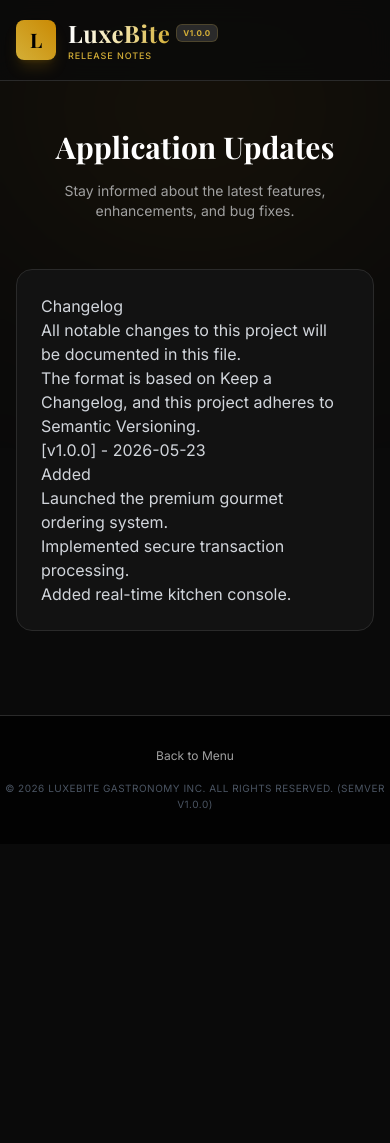
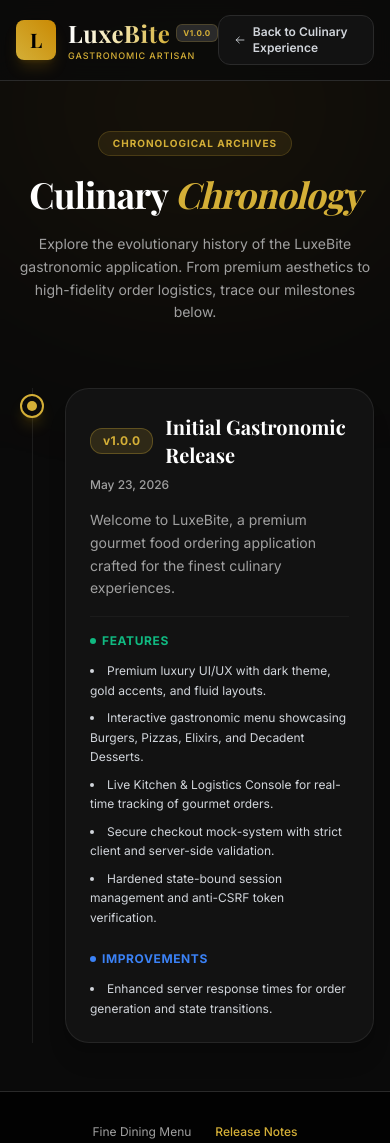
Before and after one commit to agungjies1105/bwai-2026-jakarta, a website: page public/release-notes.html in a window 390 px wide. Shown: the top 1143 px of the page. Before the commit the page ends 844 px from the top, so only its background shows below. Drawn offline with nearby package versions, Linux system fonts and the light colour scheme; a web font is replaced by a local one.

Commit message:
feat: add static release notes page and configure routes

```diff
--- a/public/release-notes.html
+++ b/public/release-notes.html
@@ -3,90 +3,160 @@
 <head>
   <meta charset="UTF-8">
   <meta name="viewport" content="width=device-width, initial-scale=1.0">
-  <title>LuxeBite | Release Notes</title>
-  <meta name="description" content="Release notes and updates for LuxeBite Gastronomic Artisan Culinary.">
+  <title>LuxeBite | Culinary Chronology & Release Notes</title>
+  <meta name="description" content="Explore the culinary chronology of LuxeBite. Track our latest gastronomic features, UI enhancements, and system upgrades.">
 
+  <!-- Premium Typography -->
   <link rel="preconnect" href="https://fonts.googleapis.com">
   <link rel="preconnect" href="https://fonts.gstatic.com" crossorigin>
   <link href="https://fonts.googleapis.com/css2?family=Inter:wght@300;400;500;600;700&family=Playfair+Display:ital,wght@0,400;0,600;0,700;1,400&display=swap" rel="stylesheet">
 
+  <!-- Compiled Tailwind Stylesheet -->
   <link rel="stylesheet" href="/dist/output.css">
-  <script src="https://cdn.jsdelivr.net/npm/marked/marked.min.js"></script>
+
+  <style>
+    .no-scrollbar::-webkit-scrollbar {
+      display: none;
+    }
+    .no-scrollbar {
+      -ms-overflow-style: none;
+      scrollbar-width: none;
+    }
+  </style>
 </head>
 <body class="h-full font-sans antialiased bg-luxury-dark selection:bg-luxury-gold selection:text-black">
 
+  <!-- Main Application Wrapper -->
   <div class="relative min-h-screen flex flex-col justify-between overflow-x-hidden">
 
+    <!-- Top Decorative Gradient Glow -->
     <div class="absolute top-0 left-1/2 -translate-x-1/2 w-full max-w-7xl h-[350px] bg-gradient-to-b from-amber-500/10 to-transparent blur-[120px] pointer-events-none"></div>
 
     <!-- Header Navigation -->
     <header class="sticky top-0 z-40 bg-luxury-dark/80 backdrop-blur-md border-b border-luxury-border">
       <div class="max-w-7xl mx-auto px-4 sm:px-6 lg:px-8 h-20 flex items-center justify-between">
-        <a href="/" class="flex items-center space-x-3 group">
+
+        <!-- Brand Logo & Title -->
+        <a href="/" class="flex items-center space-x-3 group" id="nav-brand-logo">
           <div class="w-10 h-10 rounded-lg bg-gradient-to-tr from-luxury-gold to-yellow-600 flex items-center justify-center shadow-lg shadow-yellow-600/20 group-hover:scale-105 transition-transform duration-300">
             <span class="font-serif font-bold text-xl text-black">L</span>
           </div>
           <div class="flex flex-col">
             <div class="flex items-center space-x-1.5">
               <span class="font-serif text-2xl font-bold tracking-wide text-transparent bg-clip-text bg-gradient-to-r from-white via-luxury-goldLight to-luxury-gold group-hover:opacity-95 transition-opacity">LuxeBite</span>
-              <span class="px-1.5 py-0.5 rounded-md bg-luxury-border text-[8px] text-luxury-gold border border-luxury-gold/20 font-bold uppercase tracking-wider">v1.0.0</span>
+              <span id="header-version-badge" class="px-1.5 py-0.5 rounded-md bg-luxury-border text-[8px] text-luxury-gold border border-luxury-gold/20 font-bold uppercase tracking-wider">v1.0.0</span>
             </div>
-            <span class="text-[9px] uppercase tracking-widest text-luxury-gold font-medium">Release Notes</span>
+            <span class="text-[9px] uppercase tracking-widest text-luxury-gold font-medium">Gastronomic Artisan</span>
           </div>
         </a>
+
+        <!-- Back to Experience Button -->
+        <a
+          href="/"
+          class="flex items-center space-x-2 px-4 py-2 rounded-xl bg-luxury-card border border-luxury-border hover:border-luxury-gold/50 text-xs font-semibold text-gray-300 hover:text-white transition-all duration-300"
+        >
+          <svg xmlns="http://www.w3.org/2000/svg" class="w-4 h-4" fill="none" viewBox="0 0 24 24" stroke="currentColor" stroke-width="2">
+            <path stroke-linecap="round" stroke-linejoin="round" d="M10 19l-7-7m0 0l7-7m-7 7h18" />
+          </svg>
+          <span>Back to Culinary Experience</span>
+        </a>
+
       </div>
     </header>
 
-    <!-- Main Content -->
+    <!-- Main Dynamic Container -->
     <main class="flex-grow max-w-4xl w-full mx-auto px-4 sm:px-6 lg:px-8 py-12 z-10">
 
-      <div class="text-center mb-12">
-        <h1 class="font-serif text-3xl sm:text-4xl font-bold text-white mb-4">Application Updates</h1>
-        <p class="text-luxury-textMuted text-sm">Stay informed about the latest features, enhancements, and bug fixes.</p>
+      <!-- Page Title / Hero -->
+      <div class="text-center space-y-4 mb-16 relative">
+        <span class="inline-flex px-3.5 py-1 rounded-full bg-luxury-gold/10 border border-luxury-gold/20 text-[10px] uppercase font-bold tracking-widest text-luxury-gold">Chronological Archives</span>
+        <h1 class="font-serif text-4xl sm:text-6xl font-bold tracking-tight text-white leading-tight">
+          Culinary <span class="italic text-luxury-gold">Chronology</span>
+        </h1>
+        <p class="text-sm text-luxury-textMuted leading-relaxed max-w-xl mx-auto">
+          Explore the evolutionary history of the LuxeBite gastronomic application. From premium aesthetics to high-fidelity order logistics, trace our milestones below.
+        </p>
       </div>
 
-      <div class="space-y-8" id="release-notes-container">
-        <!-- Rendered markdown goes here -->
-        <div class="bg-luxury-card border border-luxury-border rounded-2xl p-6 md:p-8">
-          <div class="prose prose-invert prose-sm max-w-none text-gray-300" id="markdown-content">
-            <div class="flex justify-center items-center py-12">
-              <div class="w-8 h-8 rounded-full border-2 border-t-luxury-gold border-r-transparent border-b-transparent border-l-transparent animate-spin"></div>
+      <!-- Timeline Container -->
+      <div class="relative border-l border-luxury-border/60 ml-4 sm:ml-8 pl-8 sm:pl-12 space-y-16" id="changelog-timeline">
+        <!-- AGENT_INSERT_NEW_RELEASES_HERE -->
+
+        <!-- Release Card v1.0.0 -->
+        <div class="relative group animate-[fadeIn_0.5s_ease-out]">
+          <!-- Glowing Timeline Node -->
+          <div class="absolute -left-[45px] sm:-left-[61px] top-1.5 w-6 h-6 rounded-full bg-luxury-dark border-2 border-luxury-gold flex items-center justify-center shadow-lg shadow-yellow-500/20 group-hover:scale-110 transition-transform duration-300">
+            <span class="w-2.5 h-2.5 rounded-full bg-luxury-gold"></span>
+          </div>
+
+          <div class="space-y-4 bg-luxury-card border border-luxury-border/80 rounded-3xl p-6 sm:p-8 hover:border-luxury-gold/30 hover:bg-[#151515] transition-all duration-300 shadow-xl">
+            <div class="flex flex-col sm:flex-row sm:items-center justify-between gap-2">
+              <div class="flex items-center space-x-3">
+                <span class="px-3 py-1 rounded-xl bg-luxury-gold/15 border border-luxury-gold/30 text-xs font-bold text-luxury-gold tracking-wide">
+                  v1.0.0
+                </span>
+                <h2 class="font-serif text-xl sm:text-2xl font-bold text-white">Initial Gastronomic Release</h2>
+              </div>
+              <span class="text-xs text-luxury-textMuted font-medium">May 23, 2026</span>
+            </div>
+
+            <p class="text-sm text-luxury-textMuted leading-relaxed">Welcome to LuxeBite, a premium gourmet food ordering application crafted for the finest culinary experiences.</p>
+
+            <div class="grid grid-cols-1 md:grid-cols-3 gap-6 pt-4 border-t border-luxury-border/40">
+              <!-- Features -->
+              <div class="space-y-3">
+                <h3 class="text-xs font-bold text-[#10B981] uppercase tracking-wider flex items-center space-x-1.5">
+                  <span class="w-1.5 h-1.5 rounded-full bg-[#10B981]"></span>
+                  <span>Features</span>
+                </h3>
+                <ul class="space-y-2">
+                  <li class="text-xs text-gray-300 leading-relaxed list-disc list-inside">Premium luxury UI/UX with dark theme, gold accents, and fluid layouts.</li>
+                  <li class="text-xs text-gray-300 leading-relaxed list-disc list-inside">Interactive gastronomic menu showcasing Burgers, Pizzas, Elixirs, and Decadent Desserts.</li>
+                  <li class="text-xs text-gray-300 leading-relaxed list-disc list-inside">Live Kitchen & Logistics Console for real-time tracking of gourmet orders.</li>
+                  <li class="text-xs text-gray-300 leading-relaxed list-disc list-inside">Secure checkout mock-system with strict client and server-side validation.</li>
+                  <li class="text-xs text-gray-300 leading-relaxed list-disc list-inside">Hardened state-bound session management and anti-CSRF token verification.</li>
+                </ul>
+              </div>
+
+              <!-- Improvements -->
+              <div class="space-y-3">
+                <h3 class="text-xs font-bold text-[#3B82F6] uppercase tracking-wider flex items-center space-x-1.5">
+                  <span class="w-1.5 h-1.5 rounded-full bg-[#3B82F6]"></span>
+                  <span>Improvements</span>
+                </h3>
+                <ul class="space-y-2">
+                  <li class="text-xs text-gray-300 leading-relaxed list-disc list-inside">Enhanced server response times for order generation and state transitions.</li>
+                </ul>
+              </div>
+
+              <!-- Fixes -->
+              <div class="space-y-3 hidden">
+                <h3 class="text-xs font-bold text-[#EF4444] uppercase tracking-wider flex items-center space-x-1.5">
+                  <span class="w-1.5 h-1.5 rounded-full bg-[#EF4444]"></span>
+                  <span>Fixes</span>
+                </h3>
+                <ul class="space-y-2">
+                  <!-- No initial fixes -->
+                </ul>
+              </div>
             </div>
           </div>
         </div>
+
       </div>
 
     </main>
 
-    <!-- Footer -->
+    <!-- Footer Area -->
     <footer class="bg-black/80 border-t border-luxury-border py-8 text-center text-xs space-y-4 mt-auto">
       <div class="flex justify-center space-x-6">
-        <a href="/" class="text-luxury-textMuted hover:text-white transition-colors">Back to Menu</a>
+        <a href="/" class="text-luxury-textMuted hover:text-white transition-colors">Fine Dining Menu</a>
+        <a href="/release-notes" class="text-luxury-gold hover:text-luxury-goldLight transition-colors font-medium">Release Notes</a>
       </div>
-      <p class="text-[10px] text-gray-600 tracking-wider uppercase">&copy; 2026 LuxeBite Gastronomy Inc. All Rights Reserved. (SemVer v1.0.0)</p>
+      <p class="text-[10px] text-gray-600 tracking-wider uppercase" id="footer-copyright">&copy; 2026 LuxeBite Gastronomy Inc. All Rights Reserved. (SemVer v1.0.0)</p>
     </footer>
 
   </div>
 
-  <script>
-    document.addEventListener("DOMContentLoaded", () => {
-      fetch('/CHANGELOG.md')
-        .then(response => {
-          if (!response.ok) {
-            throw new Error("Failed to fetch CHANGELOG.md");
-          }
-          return response.text();
-        })
-        .then(text => {
-          const contentDiv = document.getElementById("markdown-content");
-          contentDiv.innerHTML = marked.parse(text);
-        })
-        .catch(err => {
-          console.error(err);
-          document.getElementById("markdown-content").innerHTML = "<p class='text-red-500'>Error loading release notes.</p>";
-        });
-    });
-  </script>
-
 </body>
 </html>
--- a/server.js
+++ b/server.js
@@ -392,11 +392,12 @@ app.put('/api/orders/:id/status', verifyCSRF, async (req, res) => {
   }
 });
 
-// Fallback: Serve UI for all other paths
-app.get('/CHANGELOG.md', (req, res) => {
-  res.sendFile(path.join(__dirname, 'CHANGELOG.md'));
+// Serve Release Notes
+app.get('/release-notes', (req, res) => {
+  res.sendFile(path.join(__dirname, 'public', 'release-notes.html'));
 });
 
+// Fallback: Serve UI for all other paths
 app.get('*', (req, res) => {
   res.sendFile(path.join(__dirname, 'public', 'index.html'));
 });
```
Also changed, not shown: public/changelog.json (added, +21 -0 lines), public/index.html (+1 -1 lines), CHANGELOG.md (deleted), public/dist/output.css.
